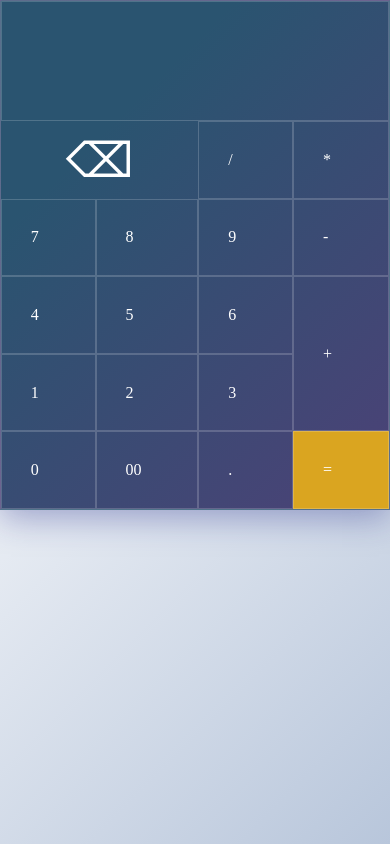
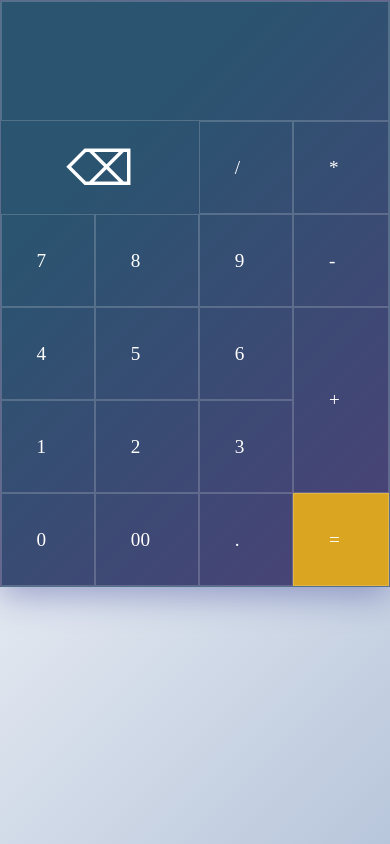
Before and after one commit to NikolaPythonMK/Calculator, a plain HTML site: page index.html in a window 390 px wide. Drawn offline with Linux system fonts and the light colour scheme.

Commit message:
Update style.css

```diff
--- a/style.css
+++ b/style.css
@@ -72,4 +72,8 @@ span:hover{
         width: 100vw;
         grid-template-columns: repeat(4, auto);
     }
+
+    span{
+        font-size: 1.2rem;
+    }
 }
```
